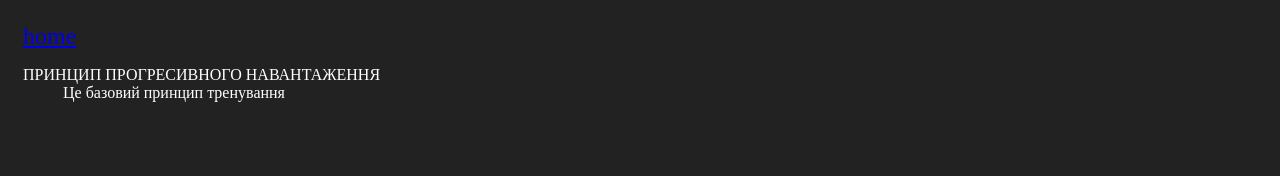
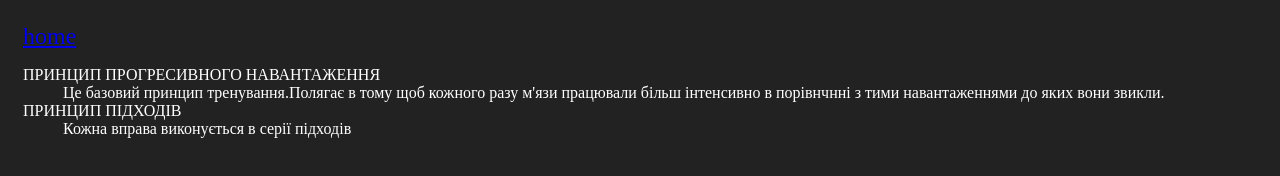
Before and after one commit to AVasilaki/weider-bodybuilding-book, a website: page trainingPrinciples.html in a window 1280 px wide. Drawn offline with Linux system fonts and the light colour scheme; files that its build step writes are made by us from their sources.

Commit message:
Update trainingPrinciples.html

```diff
--- a/trainingPrinciples.html
+++ b/trainingPrinciples.html
@@ -10,7 +10,12 @@
     <a href="../atlet/index.html" title="home">home </a>
     <dl>
       <dt>ПРИНЦИП ПРОГРЕСИВНОГО НАВАНТАЖЕННЯ</dt>
-      <dd>Це базовий принцип тренування</dd>
+      <dd>
+        Це базовий принцип тренування.Полягає в тому щоб кожного разу м'язи працювали більш інтенсивно в порівнчнні з
+        тими навантаженнями до яких вони звикли.
+      </dd>
+      <dt>ПРИНЦИП ПІДХОДІВ</dt>
+      <dd>Кожна вправа виконується в серії підходів</dd>
     </dl>
   </body>
 </html>
```
